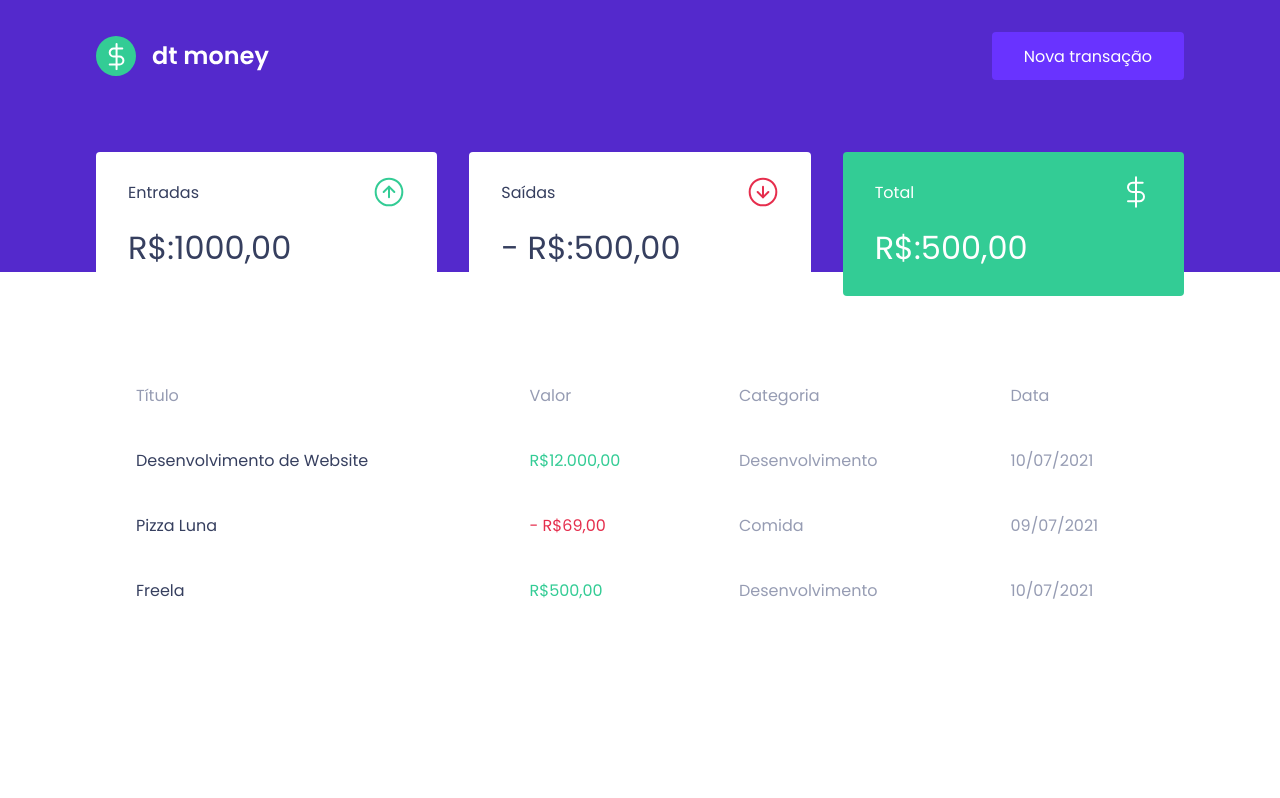
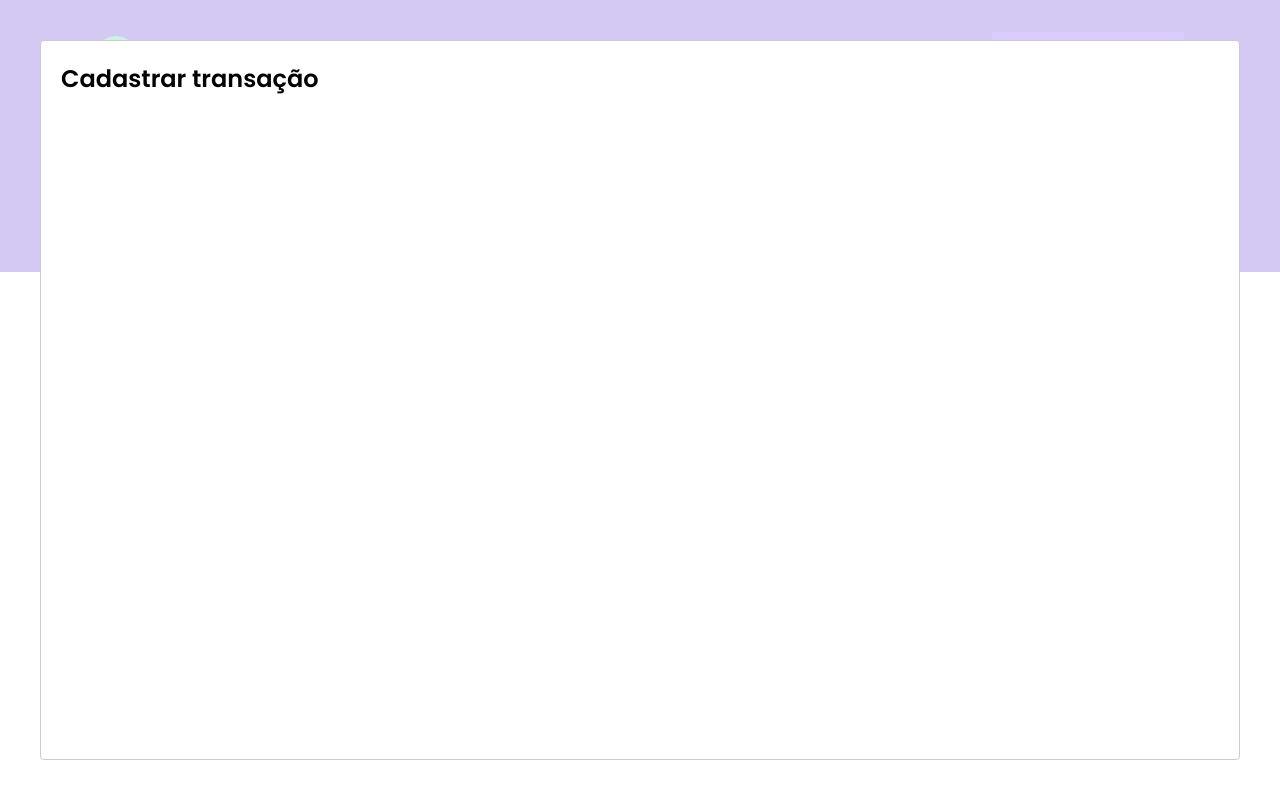
Before and after one commit to PGabriel20/DTMoney, a React (Create React App) app: page / in a window 1280 px wide. Both pictures are taken after a click on the button "Nova transação". Built offline with nearby package versions, Linux system fonts and the light colour scheme; no server answers; what miragejs would draw is missing.

Commit message:
feat: created new transction modal component

```diff
--- a/package.json
+++ b/package.json
@@ -45,6 +45,7 @@
     ]
   },
   "devDependencies": {
+    "@types/react-modal": "^3.12.1",
     "@types/styled-components": "^5.1.11"
   }
 }
--- a/src/App.tsx
+++ b/src/App.tsx
@@ -1,12 +1,29 @@
+import Modal from 'react-modal';
 import { GlobalStyle } from './styles/global';
 import { Header } from './components/Header';
 import { Dashboard } from './components/Dashboard';
+import { useState } from 'react';
+import { NewTransactionModal } from './components/NewTransactionModal';
 
 export function App() {
+  const [isNewTransactionModalOpen, setIsNewTransactionModalOpen] = useState(false);
+
+  function handleOpenNewTransactionModal(){
+    setIsNewTransactionModalOpen(true);
+  }
+
+  function handleCloseNewTransactionModal(){
+    setIsNewTransactionModalOpen(false);
+  }
+
   return (
     <>
-      <Header />
+      <Header onOpenNewTransactionModal={handleOpenNewTransactionModal}/>
       <Dashboard />
+      <NewTransactionModal
+        isOpen={isNewTransactionModalOpen}
+        onRequestClose={handleCloseNewTransactionModal}
+      />
       <GlobalStyle />
     </>
   );
--- a/src/components/Header/index.tsx
+++ b/src/components/Header/index.tsx
@@ -1,12 +1,22 @@
+import { useState } from 'react'
+import Modal from 'react-modal';
 import logoImg from '../../assets/logo.svg'
 import { Container, Content } from './styles'
 
-export function Header(){
+interface HeaderProps{
+  onOpenNewTransactionModal: () => void;
+}
+
+export function Header({ onOpenNewTransactionModal }: HeaderProps){
   return(
     <Container>
       <Content>
         <img src={logoImg} alt="dt money"/>
-        <button type='button'>Nova transação</button>
+        <button type='button' onClick={onOpenNewTransactionModal}>
+          Nova transação
+        </button>
+
+
       </Content>
     </Container>
   )
--- /dev/null
+++ b/src/components/NewTransactionModal/index.tsx
@@ -0,0 +1,17 @@
+import Modal from 'react-modal';
+
+interface NewTransactionModalProps{
+  isOpen: boolean;
+  onRequestClose: () => void;
+}
+
+export function NewTransactionModal({ isOpen, onRequestClose }: NewTransactionModalProps){
+  return(
+    <Modal
+      isOpen={isOpen}
+      onRequestClose={onRequestClose}
+    >
+      <h2>Cadastrar transação</h2>
+    </Modal>
+  )
+}
--- /dev/null
+++ b/src/components/NewTransactionModal/styles.ts
@@ -0,0 +1,3 @@
+import styled from "styled-components";
+
+export const Container = styled.div``;
```
Also changed, not shown: 1 other file (tests, documents, lock files or other folders).
